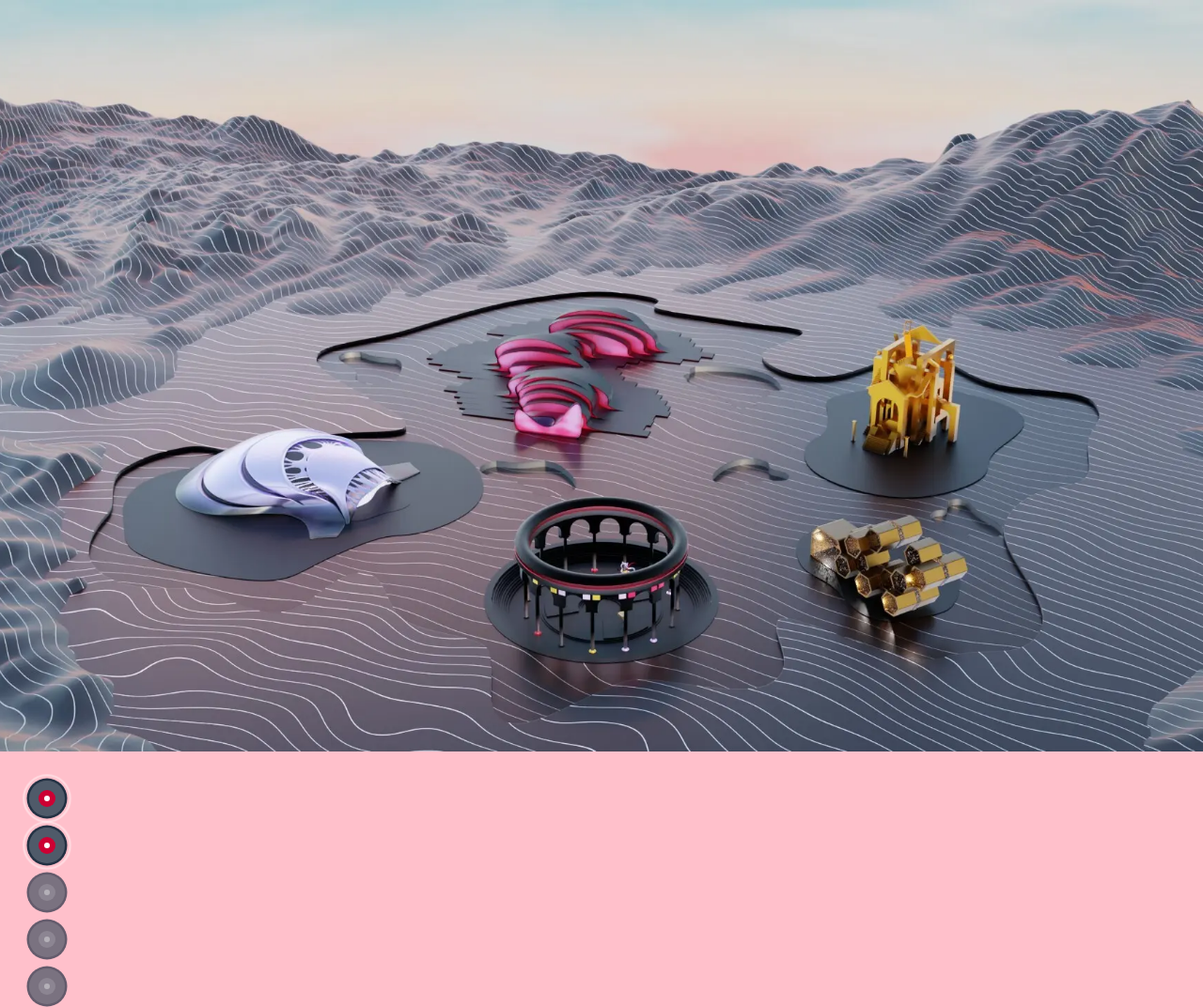
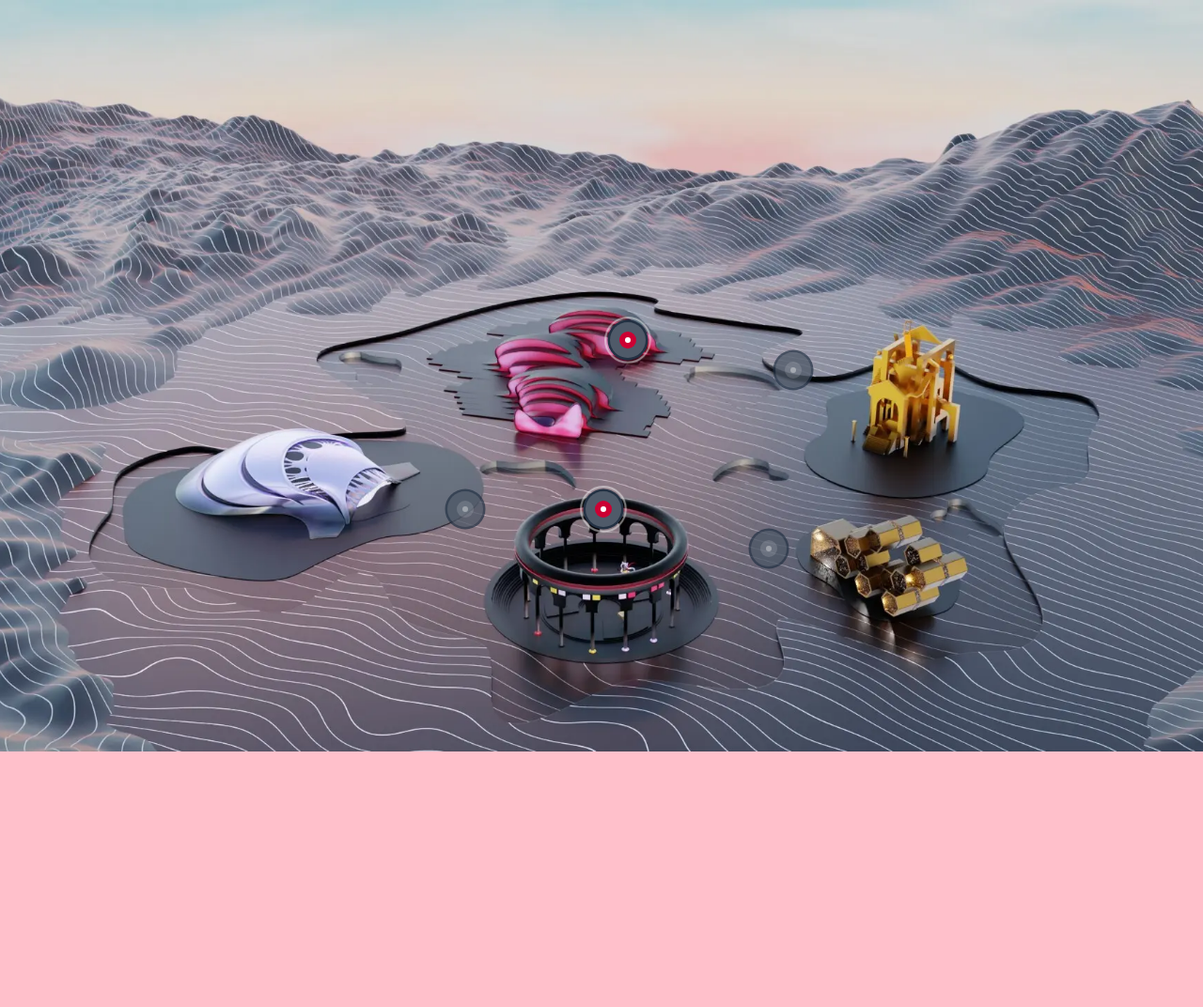
Before and after one commit to anushkachauhxn/marangoni-metaverse, a website built with Parcel: page src/index.html in a window 1280 px wide. Shown: the whole page at 94% size. After the commit the page ends 800 px from the top, so only its background shows below. Built offline with nearby package versions, Linux system fonts and the light colour scheme.

Commit message:
Positioning the hotspots

```diff
--- a/src/css/styles.scss
+++ b/src/css/styles.scss
@@ -20,6 +20,7 @@ a {
 .main-container {
   height: 100vh;
   width: 100vw;
+  position: relative;
 
   .image-container {
     height: 100%;
@@ -37,6 +38,30 @@ a {
 
   .nav-container {
     .hotspot {
+      position: absolute;
+
+      // Positioning different nav items on the map
+      &.pavillon {
+        left: 48.25%;
+        top: 39%;
+      }
+      &.plaza {
+        left: 46.25%;
+        top: 61.5%;
+      }
+      &.archive {
+        left: 34.75%;
+        top: 61.5%;
+      }
+      &.theater {
+        left: 62%;
+        top: 43%;
+      }
+      &.partner {
+        left: 60%;
+        top: 66.75%;
+      }
+
       // Hotspot Pointer => Animated Button
       .hotspot-pointer {
         height: 3.125rem;
--- a/src/index.html
+++ b/src/index.html
@@ -21,7 +21,7 @@
 
       <div class="nav-container">
         <ul>
-          <li class="hotspot active">
+          <li class="hotspot pavillon active">
             <a href="">
               <div class="hotspot-pointer">
                 <div class="circle-out pulse-1"></div>
@@ -33,7 +33,7 @@
               </div>
             </a>
           </li>
-          <li class="hotspot active">
+          <li class="hotspot plaza active">
             <a href="">
               <div class="hotspot-pointer">
                 <div class="circle-out pulse-1"></div>
@@ -45,7 +45,7 @@
               </div>
             </a>
           </li>
-          <li class="hotspot">
+          <li class="hotspot archive">
             <a href="">
               <div class="hotspot-pointer">
                 <div class="circle-out pulse-1"></div>
@@ -57,7 +57,7 @@
               </div>
             </a>
           </li>
-          <li class="hotspot">
+          <li class="hotspot theater">
             <a href="">
               <div class="hotspot-pointer">
                 <div class="circle-out pulse-1"></div>
@@ -69,7 +69,7 @@
               </div>
             </a>
           </li>
-          <li class="hotspot">
+          <li class="hotspot partner">
             <a href="">
               <div class="hotspot-pointer">
                 <div class="circle-out pulse-1"></div>
```
Also changed, not shown: src/css/styles.css, 1 other file.
